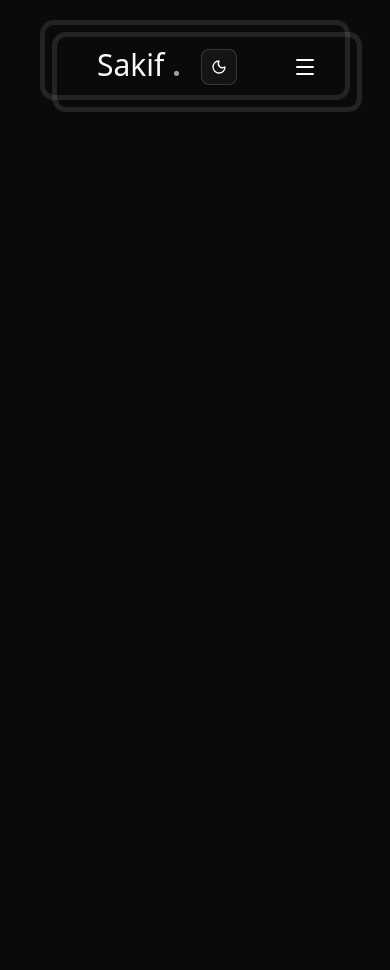
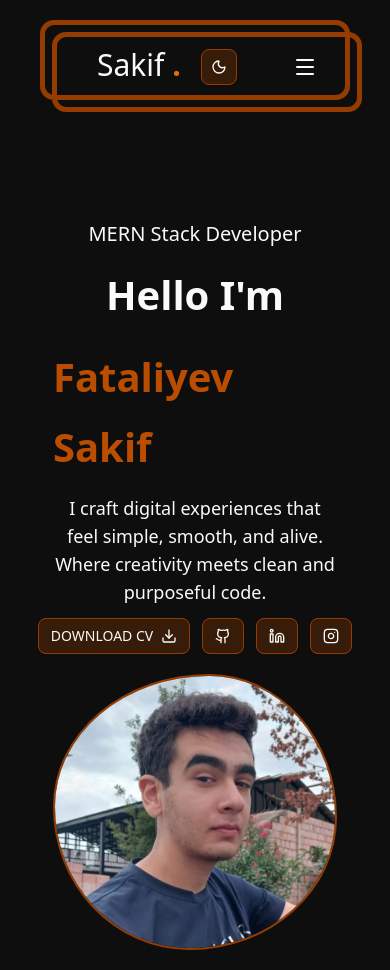
Before and after one commit to Sakiff/portfolio, a React (Vite) app: page / in a window 390 px wide. Before the commit the page ends 844 px from the top, so only its background shows below. Built offline with nearby package versions, Linux system fonts and the light colour scheme.

Commit message:
added homepage

```diff
--- a/src/components/Navbar/Navbar.tsx
+++ b/src/components/Navbar/Navbar.tsx
@@ -7,9 +7,14 @@ import { ModeToggle } from "../Theme/toggle";
 
 const Navbar = () => {
   const [menuOpen, setMenuOpen] = useState(false);
+  const [rotating, setRotating] = useState(false);
 
   const openMenu = (): void => {
-    setMenuOpen(!menuOpen);
+    setRotating(true);
+    setTimeout(() => {
+      setMenuOpen((prev) => !prev);
+      setRotating(false);
+    }, 250);
   };
 
   useEffect(() => {
@@ -29,12 +34,12 @@ const Navbar = () => {
       <div className=" w-full xl:w-11/12 relative">
         <div
           className={` ${
-            menuOpen ? "h-[100vw]" : "h-20"
+            menuOpen ? "h-[calc(100vw+100px)]" : "h-20"
           } border-5 border-border rounded-xl transition-all duration-300 ease-in-out `}
         >
           <div
             className={`${
-              menuOpen ? "h-[100vw]" : "h-20"
+              menuOpen ? "h-[calc(100vw+100px)]" : "h-20"
             } w-full border-5 border-border rounded-xl absolute top-3 left-3 transition-all duration-300 ease-in-out `}
           >
             <div className="flex items-center justify-between pt-2 px-10 md:justify-around md:px-0 ">
@@ -42,7 +47,7 @@ const Navbar = () => {
               <div className="flex items-center gap-5">
                 <Link to={"/"}>
                   <h1 className="text-3xl">
-                    Sakif <strong className="text-muted-foreground">.</strong>
+                    Sakif <strong className="text-amber-600">.</strong>
                   </h1>
                 </Link>
                 <div className="flex md:hidden pt-1">
@@ -52,15 +57,13 @@ const Navbar = () => {
 
               {/* Bars Menu Icon */}
 
-              <div className="pt-1">
-                {menuOpen ? (
-                  <X className="cursor-pointer" onClick={() => openMenu()} />
-                ) : (
-                  <Menu
-                    className="flex md:hidden cursor-pointer"
-                    onClick={() => openMenu()}
-                  />
-                )}
+              <div
+                onClick={openMenu}
+                className={`visible md:invisible cursor-pointer transition-all duration-300 ease-in-out pt-1 ${
+                  rotating ? "opacity-0 -rotate-360" : "rotate-0 opacity-100"
+                }`}
+              >
+                {menuOpen ? <X /> : <Menu />}
               </div>
 
               {/* Desktop Menu */}
--- a/src/components/ui/button.tsx
+++ b/src/components/ui/button.tsx
@@ -13,7 +13,7 @@ const buttonVariants = cva(
         destructive:
           "bg-destructive text-white hover:bg-destructive/90 focus-visible:ring-destructive/20 dark:focus-visible:ring-destructive/40 dark:bg-destructive/60",
         outline:
-          "border bg-background shadow-xs hover:bg-accent hover:text-accent-foreground dark:bg-input/30 dark:border-input dark:hover:bg-input/50",
+          "border bg-input/70 shadow-xs hover:bg-input/80 hover:text-accent-foreground dark:bg-input/30 dark:border-input dark:hover:bg-input/50",
         secondary:
           "bg-secondary text-secondary-foreground hover:bg-secondary/80",
         ghost:
--- a/src/index.css
+++ b/src/index.css
@@ -61,8 +61,8 @@
   --accent: oklch(0.97 0 0);
   --accent-foreground: oklch(0.205 0 0);
   --destructive: oklch(0.577 0.245 27.325);
-  --border: oklch(0.922 0 0);
-  --input: oklch(0.922 0 0);
+  --border: oklch(66.6% 0.179 58.318);
+  --input: oklch(66.6% 0.179 58.318);
   --ring: oklch(0.708 0 0);
   --chart-1: oklch(0.646 0.222 41.116);
   --chart-2: oklch(0.6 0.118 184.704);
@@ -80,7 +80,7 @@
 }
 
 .dark {
-  --background: oklch(0.145 0 0);
+  --background: oklch(16.376% 0.00002 271.152);
   --foreground: oklch(0.985 0 0);
   --card: oklch(0.205 0 0);
   --card-foreground: oklch(0.985 0 0);
@@ -95,8 +95,8 @@
   --accent: oklch(0.269 0 0);
   --accent-foreground: oklch(0.985 0 0);
   --destructive: oklch(0.704 0.191 22.216);
-  --border: oklch(1 0 0 / 10%);
-  --input: oklch(1 0 0 / 15%);
+  --border: oklch(47.3% 0.137 46.201);
+  --input: oklch(47.3% 0.137 46.201);
   --ring: oklch(0.556 0 0);
   --chart-1: oklch(0.488 0.243 264.376);
   --chart-2: oklch(0.696 0.17 162.48);
--- /dev/null
+++ b/src/pages/HomePage/HomePage.module.css
@@ -0,0 +1,35 @@
+.borderAnimation {
+  max-width: 400px;
+  max-height: 400px;
+  border-radius: 50%;
+  overflow: hidden;
+  animation: dynamicWave 2.5s infinite ease-in-out;
+}
+
+.fontSize {
+  font-size: clamp(2.5rem, 1.5909rem + 3.6364vw, 4.5rem);
+  line-height: 70px;
+}
+
+@keyframes dynamicWave {
+  0%,
+  100% {
+    border-radius: 50%;
+  }
+
+  20% {
+    border-radius: 55% 45% 52% 48% / 48% 52% 48% 52%;
+  }
+
+  40% {
+    border-radius: 45% 55% 48% 52% / 52% 48% 52% 48%;
+  }
+
+  60% {
+    border-radius: 52% 48% 55% 45% / 45% 55% 45% 55%;
+  }
+
+  80% {
+    border-radius: 48% 52% 45% 55% / 55% 45% 55% 45%;
+  }
+}
--- a/src/pages/HomePage/HomePage.tsx
+++ b/src/pages/HomePage/HomePage.tsx
@@ -1,5 +1,70 @@
+import { Button } from "@/components/ui/button";
+import {
+  Download,
+  Github,
+  Instagram,
+  Linkedin,
+  type LucideIcon,
+} from "lucide-react";
+
+import styles from "./HomePage.module.css";
+
+type SocialLinkIcon = {
+  path: string;
+  icon: LucideIcon;
+};
+
+const SOCIAL_LINKS: readonly SocialLinkIcon[] = [
+  { path: "https://github.com/Sakiff", icon: Github },
+  {
+    path: "https://www.linkedin.com/in/sakif-fataliyev-38b460370/",
+    icon: Linkedin,
+  },
+  { path: "https://www.instagram.com/sakif.ftlyv/", icon: Instagram },
+];
+
 const HomePage = () => {
-  return <div></div>;
+  return (
+    <div className="flex items-center justify-center pt-20">
+      <div className="flex items-center justify-around pt-10 w-11/12 flex-col lg:flex-row gap-5 lg:gap-0 ">
+        {/* Hero Text (Left Side) */}
+        <div className="flex items-center lg:items-start  flex-col gap-3 lg:gap-2 w-full lg:w-1/3">
+          <span className="text-xl">MERN Stack Developer</span>
+          <strong className={styles.fontSize}>Hello I'm</strong>
+          <strong className={` text-amber-700 ${styles.fontSize}`}>
+            Fataliyev Sakif
+          </strong>
+          <p className="text-lg text-center lg:text-start">
+            I craft digital experiences that feel simple, smooth, and alive.
+            Where creativity meets clean and purposeful code.
+          </p>
+
+          <div className="flex items-center justify-center gap-3">
+            <Button variant={"outline"} className="uppercase cursor-pointer">
+              Download CV <Download />
+            </Button>
+
+            {SOCIAL_LINKS.map(({ path, icon: Icon }) => (
+              <a href={path} target="_blank" key={path}>
+                <Button variant={"outline"} className="cursor-pointer">
+                  <Icon />
+                </Button>
+              </a>
+            ))}
+          </div>
+        </div>
+
+        {/* Hero Section Photo (Right Side) */}
+        <div className={`border-2 ${styles.borderAnimation}`}>
+          <img
+            src="/assets/hero_image.jpeg"
+            alt="profile_photo"
+            className="w-full h-full "
+          />
+        </div>
+      </div>
+    </div>
+  );
 };
 
 export default HomePage;
```
Also changed, not shown: public/assets/hero_image.jpeg (added).
